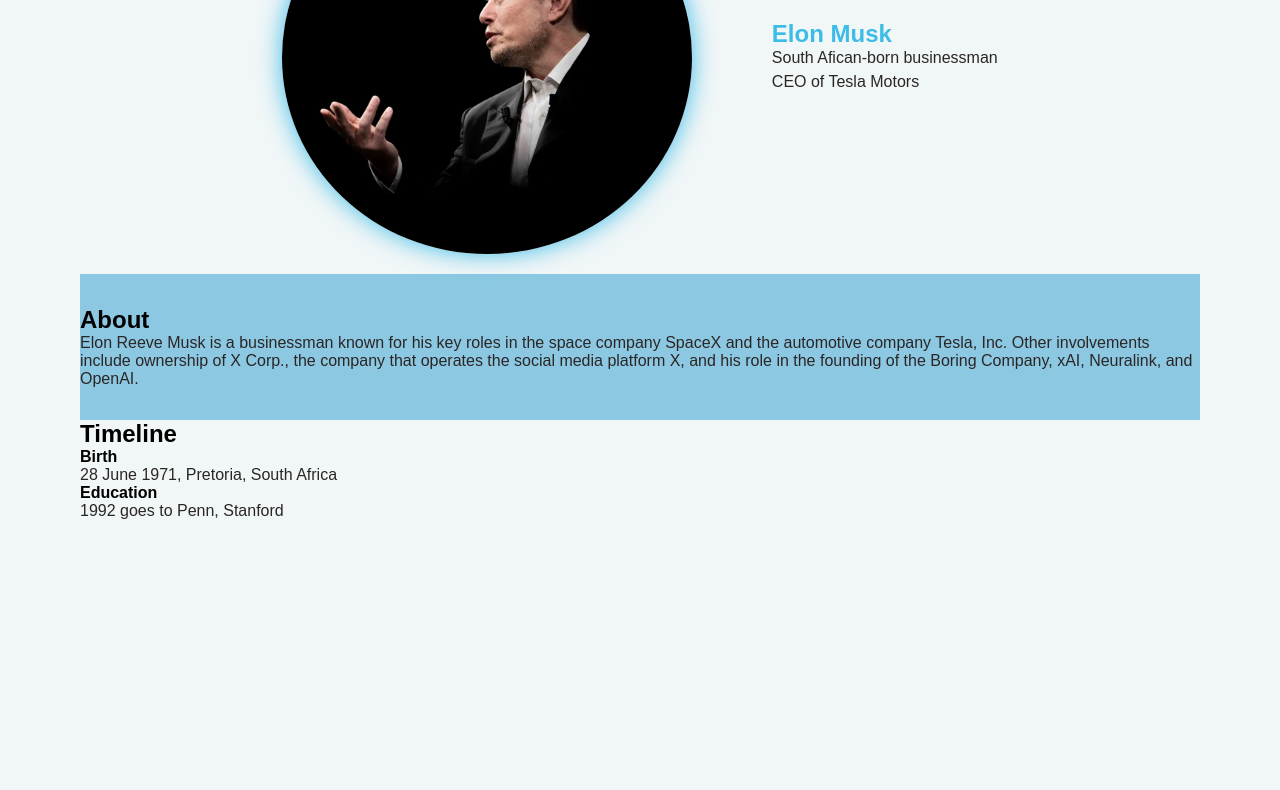
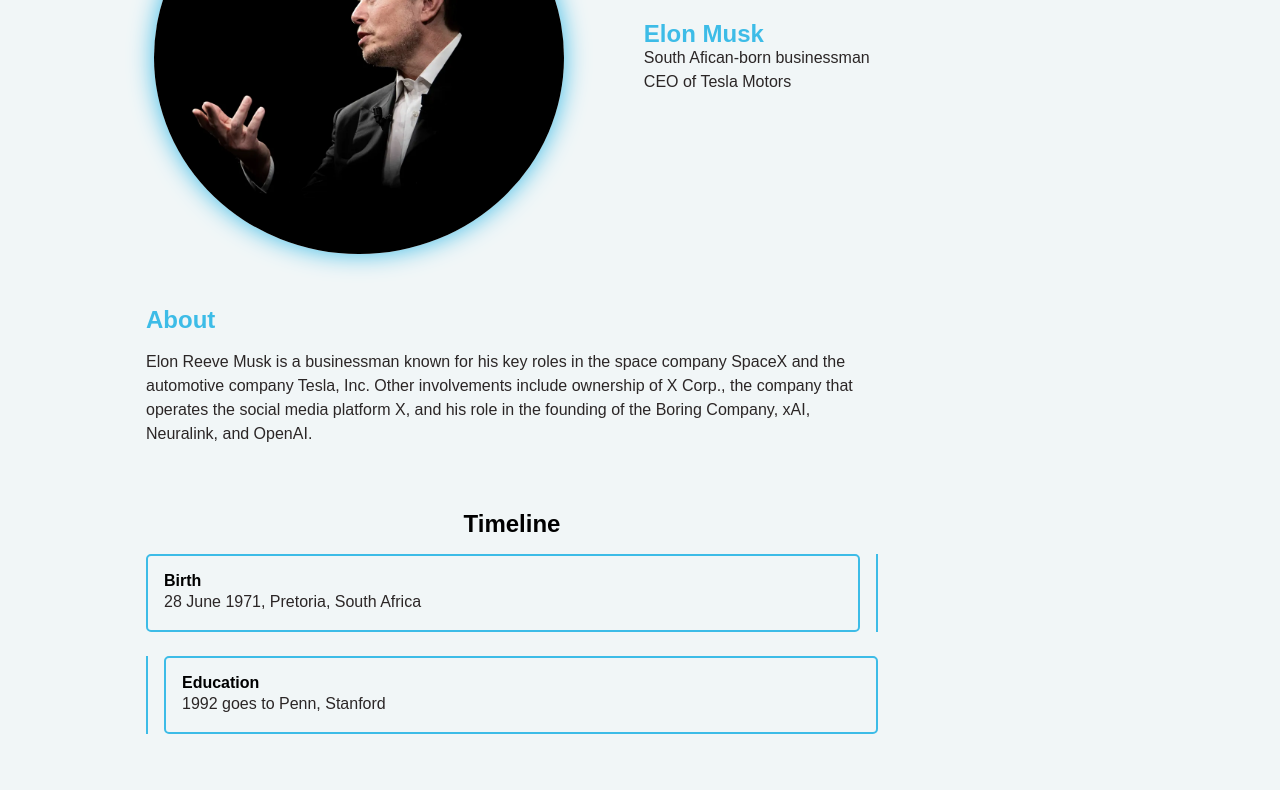
Before and after one commit to NgobeseA/tribute-web, a plain HTML site: page index.html in a window 1280 px wide. Shown: the part 229-1019 px from the top of the page. Before the commit the page ends 800 px from the top, so only its background shows below. Drawn offline with Linux system fonts and the light colour scheme.

Commit message:
adding timeline style and about

```diff
--- a/css/components/about.css
+++ b/css/components/about.css
@@ -1,4 +1,22 @@
 #about{
     padding-block: 2rem;
-    background: var(--secondary-color);
+    /* box-shadow: 0 0  20px rgba(0, 0, 0, 0.207); */
 }
+
+#about h1{
+    color: var(--main-color);
+    margin-bottom: 1rem;
+    font-weight: 700;
+}
+
+#about p{
+    line-height: 1.5;
+    font-weight: 500;
+
+}
+
+@media (width < 500px) {
+    #about{
+        padding-block: 0;
+    }
+}
--- /dev/null
+++ b/css/components/timeline.css
@@ -0,0 +1,63 @@
+#timeline{
+    padding-block: 2rem;
+}
+
+#timeline h1{
+    text-align: center;
+    padding-bottom: 1rem;
+}
+
+.timeline{
+    margin-bottom: 1.5rem;
+    position: relative;
+}
+
+.timeline .timeline-details{
+    border: 2px solid var(--main-color);
+    padding: 1rem;
+    border-radius: 5px;
+}
+
+.timeline-details p{
+    line-height: 1.5;
+    color: var(--text-color);
+}
+
+.timeline:nth-child(odd){
+    border-left: 2px solid var(--main-color);
+    padding-left: 1rem;
+    /* transform: translate(17rem); */
+}
+
+.timeline:nth-child(even){
+    border-right: 2px solid var(--main-color);
+    padding-right: 1rem;
+    /* transform: translate(-17rem); */
+}
+
+.timeline:nth-child(odd)::before,
+.timeline:nth-child(even)::before{
+    content: '';
+    width: 2em;
+    height: 3px;
+    position: absolute;
+    top: 50%;
+    transform: translate(-50%);
+}
+
+.timeline:nth-child(odd)::before{
+    left: 0;
+}
+
+@media (width < 800px) {
+    .timeline {
+        width: 100%;
+        transform: none;
+        padding-left: 0;
+        padding-right: 0;
+        border: none;
+    }
+
+
+
+}
--- a/css/global/layout.css
+++ b/css/global/layout.css
@@ -7,3 +7,15 @@
         padding-inline: 5rem;
     }
 }
+
+@media (width >= 1020px) {
+    .wrapper{
+        padding-inline: 146px;
+    }
+}
+
+@media (width >= 1200px){
+    .wrapper{
+        max-width: 1024px;
+    }
+}
--- a/index.html
+++ b/index.html
@@ -1,31 +1,48 @@
 <!DOCTYPE html>
 <html lang="en">
+
 <head>
     <meta charset="UTF-8">
     <meta name="viewport" content="width=device-width, initial-scale=1.0">
     <title>Tribute</title>
     <link rel="stylesheet" href="style.css">
 </head>
+
 <body >
     <header>
         <div class="wrapper navigation">
             <a href="#home" class="logo">Elon <span>Musk</span></a>
 
             <button id="theme-switch">
-            <svg xmlns="http://www.w3.org/2000/svg" height="24px" viewBox="0 -960 960 960" width="24px" fill="#e8eaed"><path d="M480-120q-150 0-255-105T120-480q0-150 105-255t255-105q14 0 27.5 1t26.5 3q-41 29-65.5 75.5T444-660q0 90 63 153t153 63q55 0 101-24.5t75-65.5q2 13 3 26.5t1 27.5q0 150-105 255T480-120Z"/></svg>
-            <svg xmlns="http://www.w3.org/2000/svg" height="24px" viewBox="0 -960 960 960" width="24px" fill="#e8eaed"><path d="M480-280q-83 0-141.5-58.5T280-480q0-83 58.5-141.5T480-680q83 0 141.5 58.5T680-480q0 83-58.5 141.5T480-280ZM200-440H40v-80h160v80Zm720 0H760v-80h160v80ZM440-760v-160h80v160h-80Zm0 720v-160h80v160h-80ZM256-650l-101-97 57-59 96 100-52 56Zm492 496-97-101 53-55 101 97-57 59Zm-98-550 97-101 59 57-100 96-56-52ZM154-212l101-97 55 53-97 101-59-57Z"/></svg>
+                <svg xmlns="http://www.w3.org/2000/svg" height="24px" viewBox="0 -960 960 960" width="24px"
+                    fill="#e8eaed">
+                    <path
+                        d="M480-120q-150 0-255-105T120-480q0-150 105-255t255-105q14 0 27.5 1t26.5 3q-41 29-65.5 75.5T444-660q0 90 63 153t153 63q55 0 101-24.5t75-65.5q2 13 3 26.5t1 27.5q0 150-105 255T480-120Z" />
+                </svg>
+                <svg xmlns="http://www.w3.org/2000/svg" height="24px" viewBox="0 -960 960 960" width="24px"
+                    fill="#e8eaed">
+                    <path
+                        d="M480-280q-83 0-141.5-58.5T280-480q0-83 58.5-141.5T480-680q83 0 141.5 58.5T680-480q0 83-58.5 141.5T480-280ZM200-440H40v-80h160v80Zm720 0H760v-80h160v80ZM440-760v-160h80v160h-80Zm0 720v-160h80v160h-80ZM256-650l-101-97 57-59 96 100-52 56Zm492 496-97-101 53-55 101 97-57 59Zm-98-550 97-101 59 57-100 96-56-52ZM154-212l101-97 55 53-97 101-59-57Z" />
+                </svg>
             </button>
             <nav class="navbar">
                 <ul class="sidebar">
-                <li onclick=hideSidebar()><a href=""><svg xmlns="http://www.w3.org/2000/svg" height="24px" viewBox="0 -960 960 960" width="24px" fill="#e8eaed"><path d="m256-200-56-56 224-224-224-224 56-56 224 224 224-224 56 56-224 224 224 224-56 56-224-224-224 224Z"/></svg></a></li>
-                <li ><a href="#home" >Home</a></li>
+                    <li onclick=hideSidebar()><a href=""><svg xmlns="http://www.w3.org/2000/svg" height="24px"
+                                viewBox="0 -960 960 960" width="24px" fill="#e8eaed">
+                                <path
+                                    d="m256-200-56-56 224-224-224-224 56-56 224 224 224-224 56 56-224 224 224 224-56 56-224-224-224 224Z" />
+                            </svg></a></li>
+                    <li><a href="#home">Home</a></li>
                     <li><a href="#timeline">Timeline</a></li>
                 </ul>
                 <ul>
-                <li class="hide"><a href="#home" >Home</a></li>
-                <li class="hide"><a href="#about" >About</a></li>
+                    <li class="hide"><a href="#home">Home</a></li>
+                    <li class="hide"><a href="#about">About</a></li>
                     <li class="hide"><a href="#timeline">Timeline</a></li>
-                <li onclick=showSidebar() class="menu-button"><a href=""><svg xmlns="http://www.w3.org/2000/svg" height="24px" viewBox="0 -960 960 960" width="24px" fill="#e8eaed"><path d="M120-240v-80h720v80H120Zm0-200v-80h720v80H120Zm0-200v-80h720v80H120Z"/></svg></a></li>
+                    <li onclick=showSidebar() class="menu-button"><a href=""><svg xmlns="http://www.w3.org/2000/svg"
+                                height="24px" viewBox="0 -960 960 960" width="24px" fill="#e8eaed">
+                                <path d="M120-240v-80h720v80H120Zm0-200v-80h720v80H120Zm0-200v-80h720v80H120Z" />
+                            </svg></a></li>
                 </ul>
             </nav>
         </div>
@@ -51,13 +68,16 @@
                 the Boring Company, xAI, Neuralink, and OpenAI.
             </p>
         </section>
-        <section>
+        <section id="timeline">
             <h1>Timeline</h1>
             <div class="timeline">
                 <div class="timeline-details">
                     <h4>Birth</h4>
                     <p>28 June 1971, Pretoria, South Africa</p>
                 </div>
+
+            </div>
+            <div class="timeline">
                 <div class="timeline-details">
                     <h4>Education</h4>
                     <p>1992 goes to Penn, Stanford</p>
@@ -67,17 +87,39 @@
 
 
     </main>
-    <script src="script.js" defer></script>
+    <!-- <script src="script.js" defer></script> -->
     <script>
-        function showSidebar(){
+        function showSidebar() {
             const sidebar = document.querySelector('.sidebar');
             sidebar.style.display = 'flex'
         }
 
-        function hideSidebar(){
+        function hideSidebar() {
             const sidebar = document.querySelector('.sidebar')
             sidebar.style.display = 'none'
         }
+
+        let darkmode = localStorage.getItem('darkmode')
+const themeSwitch = document.getElementById('theme-switch')
+
+function enableDarkmode(){
+    localStorage.setItem('darkmode', 'active')
+    document.body.classList.add('darkmode')
+}
+
+function disableDarkmode(){
+    localStorage.setItem('darkmode', null)
+    document.body.classList.remove('darkmode')
+}
+
+if(darkmode === "active")
+    enableDarkmode()
+
+themeSwitch.addEventListener(onclick, () => {
+    localStorage.getItem('darkmode')
+    darkmode !== "active" ? enableDarkmode() : disableDarkmode();
+})
     </script>
 </body>
+
 </html>
--- a/style.css
+++ b/style.css
@@ -4,3 +4,4 @@
 @import url("css/global/layout.css");
 @import url("css/components/hero.css");
 @import url("css/components/about.css");
+@import url("css/components/timeline.css");
```
Also changed, not shown: css/components/hero.css (line endings or trailing spaces). Lines whose indentation alone changed are shown as unchanged.
